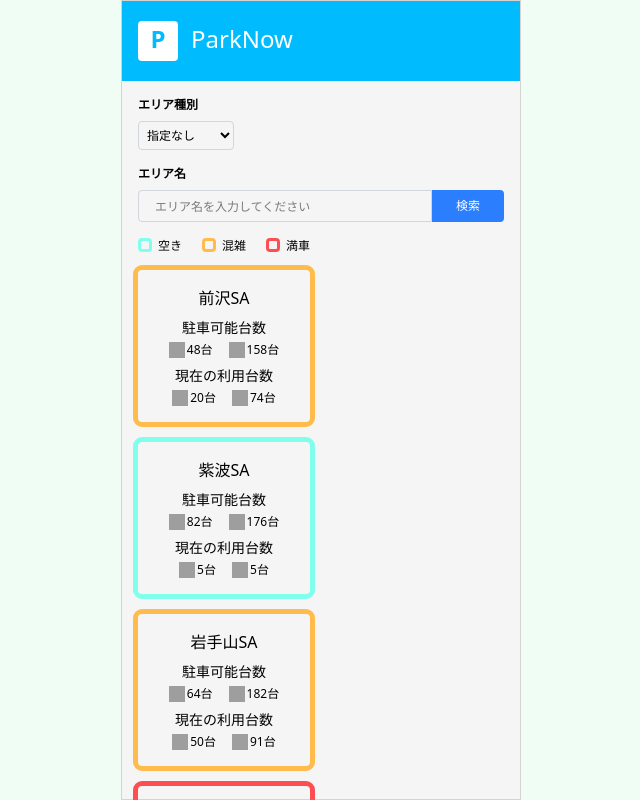
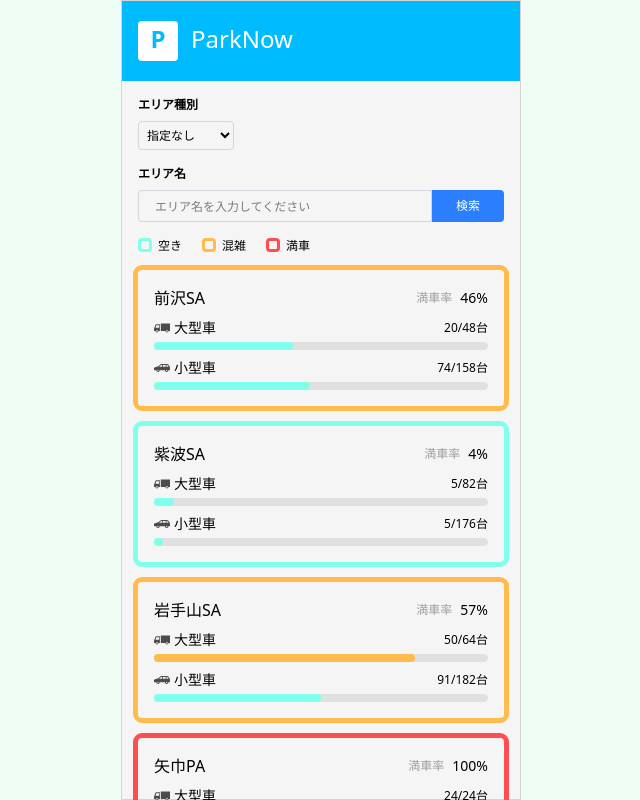
Before and after one commit to PlasticPlactice/summer_hackathon_a, a Next.js app in the folder frontend/: page / in a window 1280 px wide. Shown: the top 800 px of the page, without its empty margins (319-959 px from the left). Built offline with nearby package versions, Linux system fonts and the light colour scheme; grey boxes are pictures that could not be loaded.

Commit message:
パーセンテージでの表示するため新しくコンポーネントを作成

```diff
--- a/frontend/src/app/component/areaListItem/areaListContent.tsx
+++ b/frontend/src/app/component/areaListItem/areaListContent.tsx
@@ -1,25 +1,25 @@
 import Image from 'next/image';
+import Percentage from './areaListPercentage';
 
 type AreaListContentProps = {
     title: string;
-    small: number;
-    large: number;
+    totalNum: number;
+    useNum: number;
+    imgSrc: string;
 }
 
-export default function AreaListContent({ title, small, large}: AreaListContentProps) {
+export default function AreaListContent({ title, totalNum, useNum, imgSrc }: AreaListContentProps) {
     return (
-        <div className="area-list-content flex flex-col gap-1">
-            <h1 className="text-sm text-center">{title}</h1>
-            <div className="parking-info flex gap-4 items-center justify-center">
-                <div className="large flex gap-0.5">
-                    <Image src="/track2.png" alt="large car icon" className="w-4 h-4" width={16} height={16}/>
-                    <p className="text-xs">{large}台</p>
+        <div className="area-list-content flex flex-col gap-1 w-full">
+            <div className="flex justify-between items-center">
+                <div className="flex gap-1 items-center justify-center">
+                    <Image src={imgSrc} alt="large car icon" className="w-4 h-4" width={16} height={16}/>
+                    <h1 className="text-sm text-center">{title}</h1>
                 </div>
-                <div className="small flex gap-0.5">
-                    <Image src="/car2.png" alt="large car icon" className="w-4 h-4" width={16} height={16}/>
-                    <p className="text-xs">{small}台</p>
-                </div>
+                <p className="text-xs">{useNum}/{totalNum}台</p>
             </div>
+            {/* パーセンテージ */}
+            <Percentage rate={(useNum / totalNum) * 100}/>
         </div>
     )
 
--- a/frontend/src/app/component/areaListItem/areaListItem.tsx
+++ b/frontend/src/app/component/areaListItem/areaListItem.tsx
@@ -11,10 +11,16 @@ type AreaListItemProps = {
 
 export default function AreaListItem({ title, color,parkingTotalNumLarge,parkingTotalNumsmall,parkingUsedNumLarge,parkingUsedNumsmall}: AreaListItemProps) {
     return (
-        <div className="area-list-item flex flex-col gap-2 p-4 outline-5 rounded-sm w-43" style={{ outlineColor: color }}>
-            <h1 className="text-base text-center">{title}</h1>
-            <AreaListContent title="駐車可能台数" small={parkingTotalNumsmall} large={parkingTotalNumLarge}/>
-            <AreaListContent title="現在の利用台数" small={parkingUsedNumsmall} large={parkingUsedNumLarge}/>
+        <div className="area-list-item flex flex-col gap-2 p-4 outline-5 rounded-sm" style={{ outlineColor: color }}>
+            <div className="flex justify-between items-center">
+                <h2 className="text-base">{title}</h2>
+                <div className="flex gap-2 items-center">
+                    <h2 className="text-xs" style={{ color: "#A19E9E" }}>満車率</h2>
+                    <h2 className="text-sm ">{Math.round((parkingUsedNumsmall + parkingUsedNumLarge) / (parkingTotalNumsmall + parkingTotalNumLarge) * 100)}%</h2>
+                </div>
+            </div>
+            <AreaListContent title="大型車" totalNum={parkingTotalNumLarge} useNum={parkingUsedNumLarge} imgSrc="/track.svg" />
+            <AreaListContent title="小型車" totalNum={parkingTotalNumsmall} useNum={parkingUsedNumsmall} imgSrc="/car.svg" />
         </div>
     )
 
--- /dev/null
+++ b/frontend/src/app/component/areaListItem/areaListPercentage.tsx
@@ -0,0 +1,21 @@
+type PercentageProps = {
+    rate: number;
+}
+
+function getColorClass(rate: number): string {
+  if (rate >= 90) return '#FF4E51';
+  if (rate >= 70) return '#FFBC4C';
+  return '#80FFEC';
+}
+
+export default function Percentage({ rate }: PercentageProps) {
+    return (
+        <div className="h-2 rounded-full w-full" style={{ backgroundColor: "#E0E0E0" }}>
+            <div
+                className={`h-full rounded-full transition-all duration-300`}
+                style={{ width: `${rate}%`, backgroundColor: getColorClass(rate) }}
+            />
+        </div>
+    )
+
+}
```
